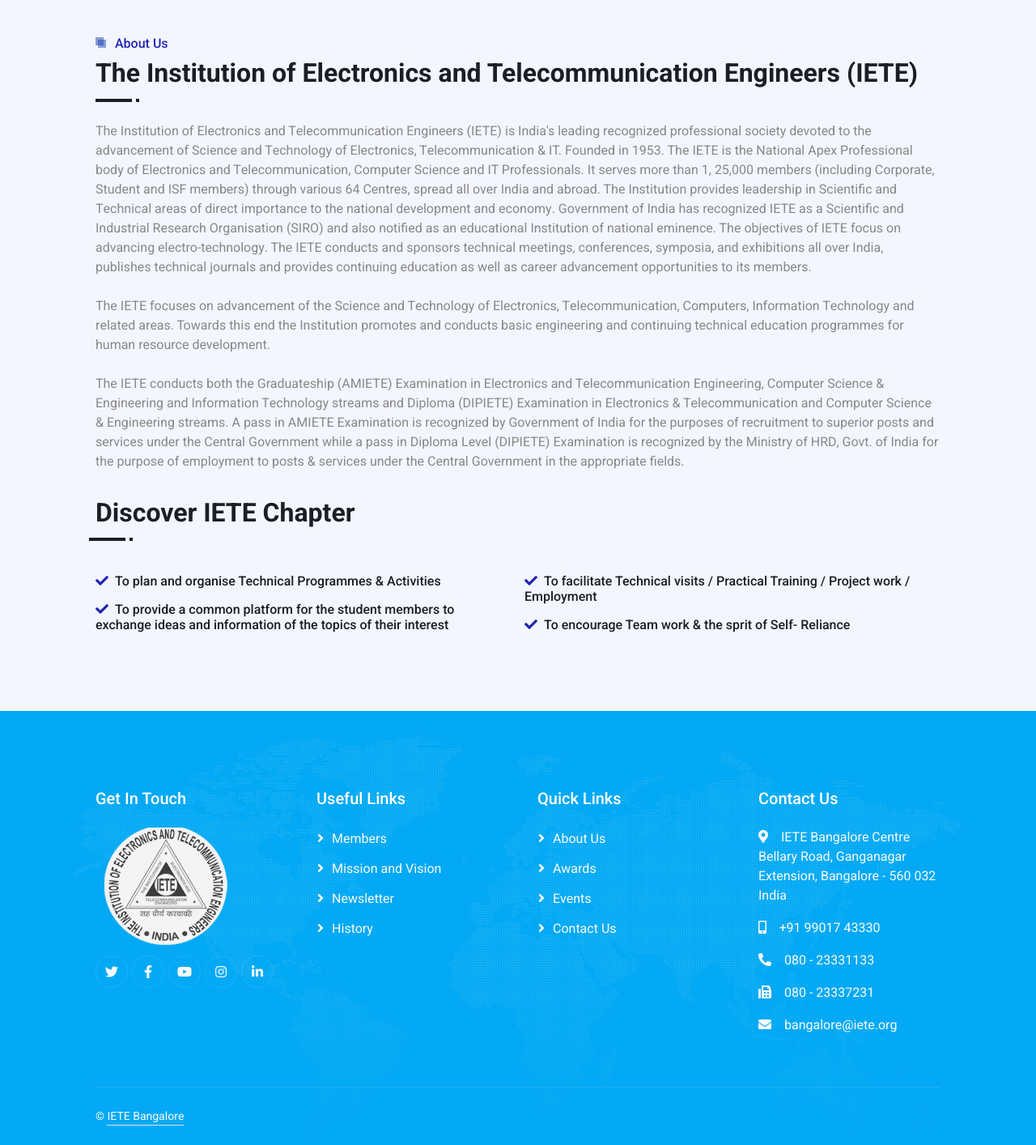
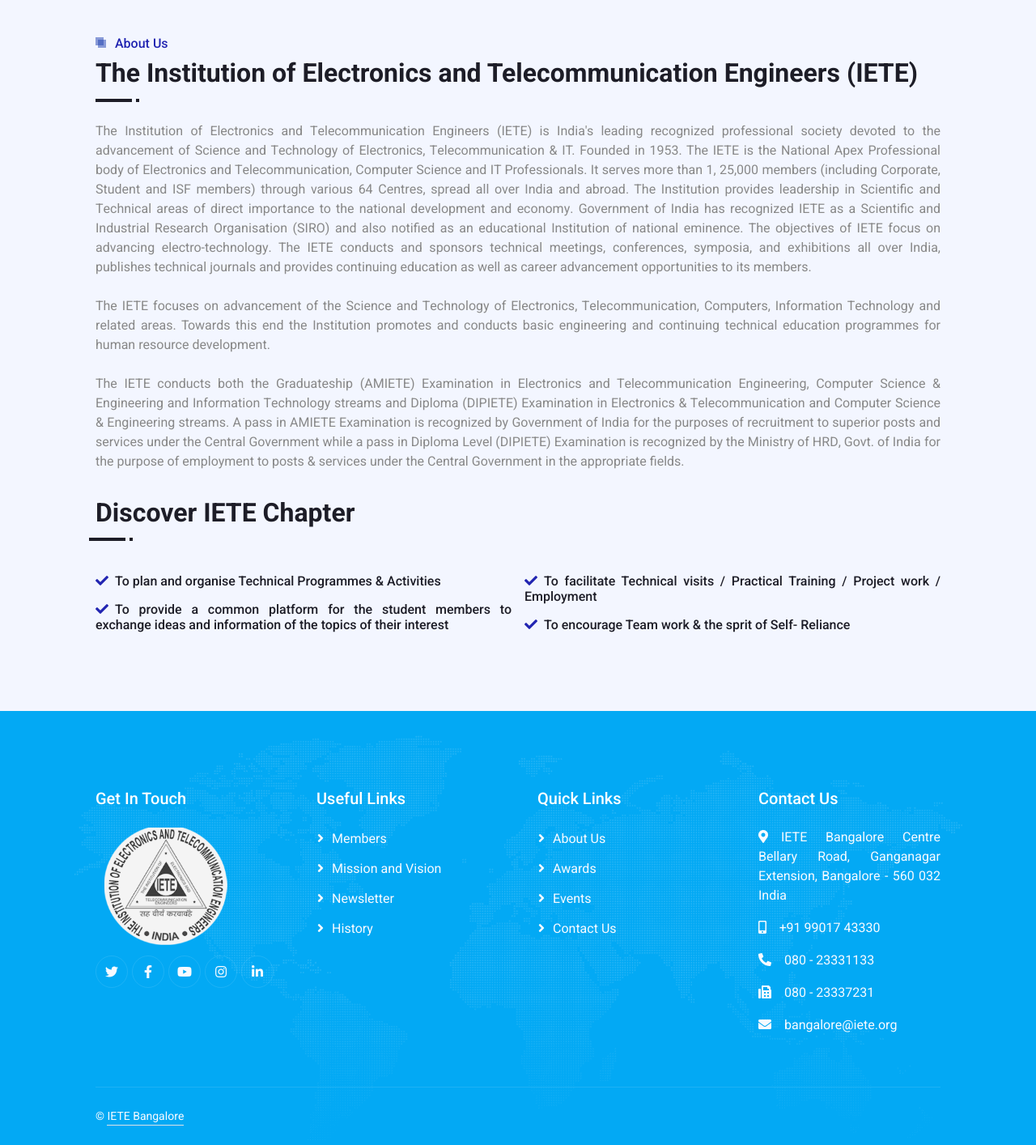
Before and after one commit to KetanKeshav/IETE-Bangalore, a PHP site: page / in a window 1280 px wide. Shown: the part 670-2084 px from the top of the page at 81% size. Run offline with PHP 8.4, Linux system fonts and the light colour scheme; some libraries are stand-ins or nearby versions.

Commit message:
justify-all

```diff
--- a/index.php
+++ b/index.php
@@ -13,7 +13,7 @@
 
 </head>
 
-<body>
+<body class="text-justify">
     <div class="container-xxl bg-white p-0">
         <!-- Spinner Start -->
         <div id="spinner" class="show bg-white position-fixed translate-middle w-100 vh-100 top-50 start-50 d-flex align-items-center justify-content-center">
```
